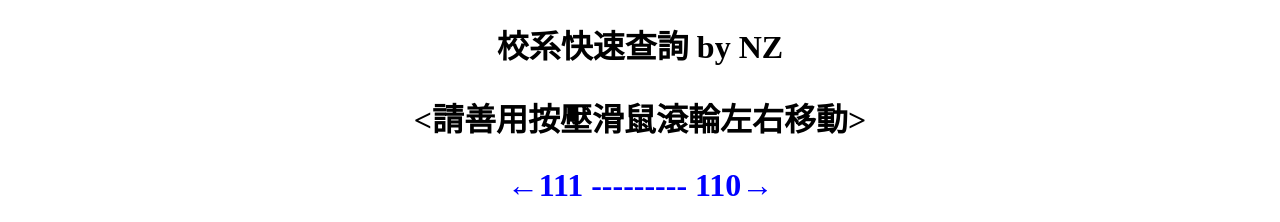
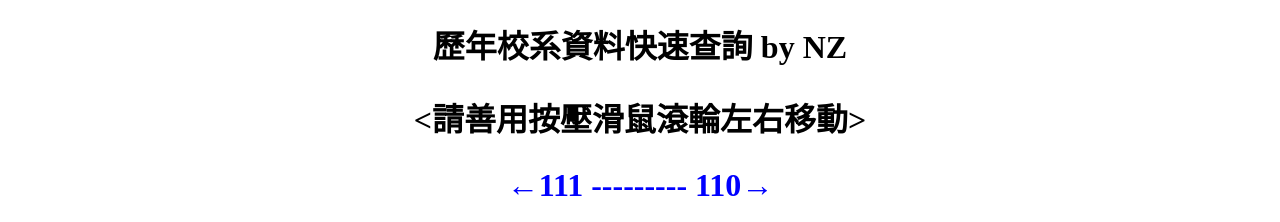
Before and after one commit to suhahatn/suhahatn.github.io, a plain HTML site: page index.html in a window 1280 px wide. Shown: the top 222 px of the page. Drawn offline with Linux system fonts and the light colour scheme.

Commit message:
Update index.html

```diff
--- a/index.html
+++ b/index.html
@@ -3,7 +3,7 @@
 <head>
 
     <meta charset="UTF-8">
-    <title>新化高中志願選填</title>
+    <title>志願選填</title>
     <style>
         .container {
             display: flex;
@@ -61,7 +61,7 @@
 <body>
 
     <div>
-        <h1 style="font-size:200%;text-align: center;">校系快速查詢 by NZ</h1>
+        <h1 style="font-size:200%;text-align: center;">歷年校系資料快速查詢 by NZ</h1>
         <h2 style="font-size:200%;text-align: center;"><span class="move">
                 <請善用按壓滑鼠滾輪左右移動>
             </span></h2>
```
